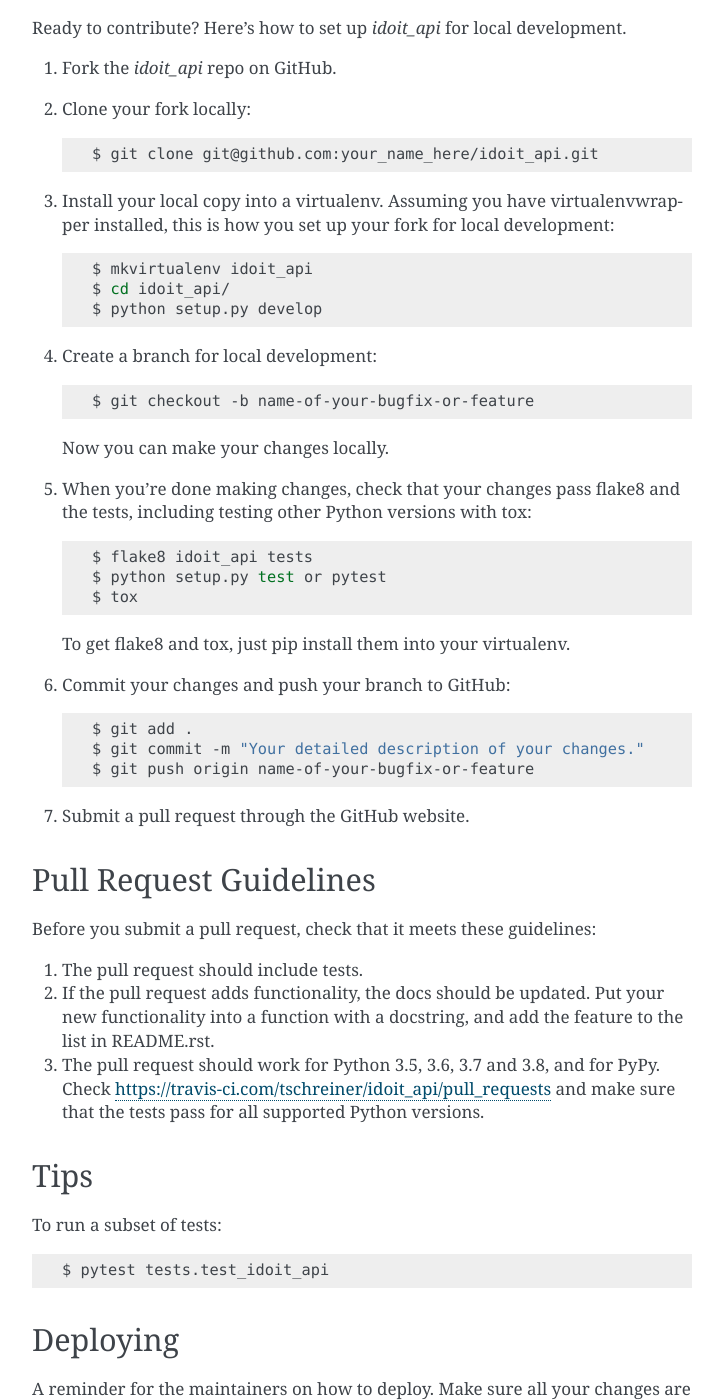
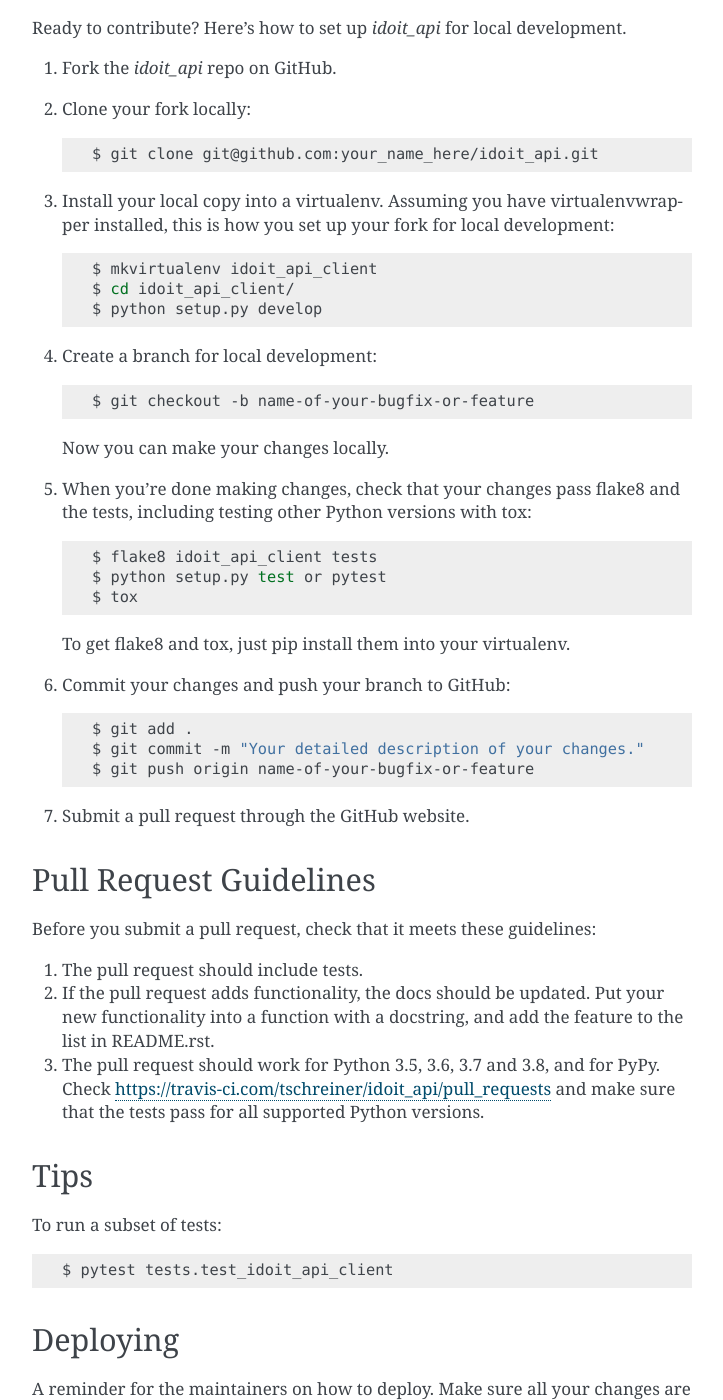
Before and after one commit to tschreiner/idoit_api, a Sphinx documentation site: the page built from docs/contributing.rst, in a window 1280 px wide and 1400 px high, scrolled down 1262 px. Shown: the whole window, without its empty margins (388-1111 px from the left). Built offline with Sphinx 7.4.7, drawn with Linux system fonts in a browser that asks for light colours; pages that are not in the unit, such as notebooks, are missing from menus; the version number is read from the project's files by our own code.

Commit message:
More renaming stuff from idoit_api to idoit_api_client

```diff
--- a/CONTRIBUTING.rst
+++ b/CONTRIBUTING.rst
@@ -66,8 +66,8 @@ Ready to contribute? Here's how to set up `idoit_api` for local development.
 
 3. Install your local copy into a virtualenv. Assuming you have virtualenvwrapper installed, this is how you set up your fork for local development::
 
-    $ mkvirtualenv idoit_api
-    $ cd idoit_api/
+    $ mkvirtualenv idoit_api_client
+    $ cd idoit_api_client/
     $ python setup.py develop
 
 4. Create a branch for local development::
@@ -79,7 +79,7 @@ Ready to contribute? Here's how to set up `idoit_api` for local development.
 5. When you're done making changes, check that your changes pass flake8 and the
    tests, including testing other Python versions with tox::
 
-    $ flake8 idoit_api tests
+    $ flake8 idoit_api_client tests
     $ python setup.py test or pytest
     $ tox
 
@@ -111,7 +111,7 @@ Tips
 
 To run a subset of tests::
 
-$ pytest tests.test_idoit_api
+$ pytest tests.test_idoit_api_client
 
 
 Deploying
--- a/docs/conf.py
+++ b/docs/conf.py
@@ -1,6 +1,6 @@
 #!/usr/bin/env python
 #
-# idoit_api documentation build configuration file, created by
+# idoit_api_client documentation build configuration file, created by
 # sphinx-quickstart on Fri Jun  9 13:47:02 2017.
 #
 # This file is execfile()d with the current directory set to its
@@ -100,7 +100,7 @@ html_static_path = ['_static']
 # -- Options for HTMLHelp output ---------------------------------------
 
 # Output file base name for HTML help builder.
-htmlhelp_basename = 'idoit_apidoc'
+htmlhelp_basename = 'idoit_api_clientdoc'
 
 
 # -- Options for LaTeX output ------------------------------------------
@@ -138,7 +138,7 @@ latex_documents = [
 # One entry per manual page. List of tuples
 # (source start file, name, description, authors, manual section).
 man_pages = [
-    (master_doc, 'idoit_api',
+    (master_doc, 'idoit_api_client',
      'i-doit API Client for Python Documentation',
      [author], 1)
 ]
@@ -150,10 +150,10 @@ man_pages = [
 # (source start file, target name, title, author,
 #  dir menu entry, description, category)
 texinfo_documents = [
-    (master_doc, 'idoit_api',
+    (master_doc, 'idoit_api_client',
      'i-doit API Client for Python Documentation',
      author,
-     'idoit_api',
+     'idoit_api_client',
      'One line description of project.',
      'Miscellaneous'),
 ]
--- a/docs/installation.rst
+++ b/docs/installation.rst
@@ -12,7 +12,7 @@ To install i-doit API Client for Python, run this command in your terminal:
 
 .. code-block:: console
 
-    $ pip install idoit_api
+    $ pip install idoit_api_client
 
 This is the preferred method to install i-doit API Client for Python, as it will always install the most recent stable release.
 
--- a/idoit_api_client/__init__.py
+++ b/idoit_api_client/__init__.py
@@ -2,4 +2,4 @@
 
 __author__ = """Tedd Schreiner"""
 __email__ = 'info@teddschreiner.de'
-__version__ = '__version__ = '0.0.2''
+__version__ = '0.0.2'
```
Also changed, not shown: 7 other files.
